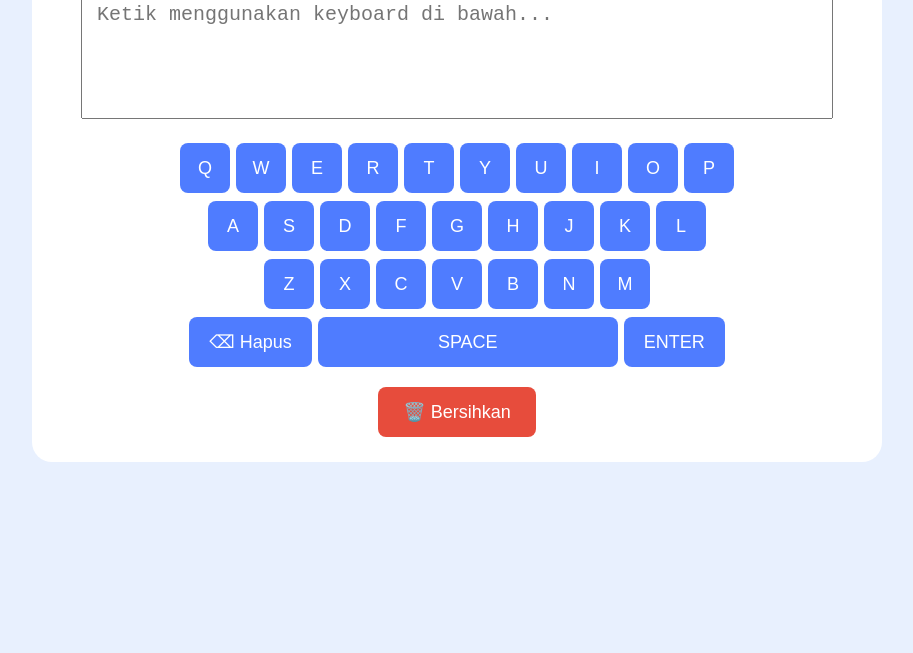
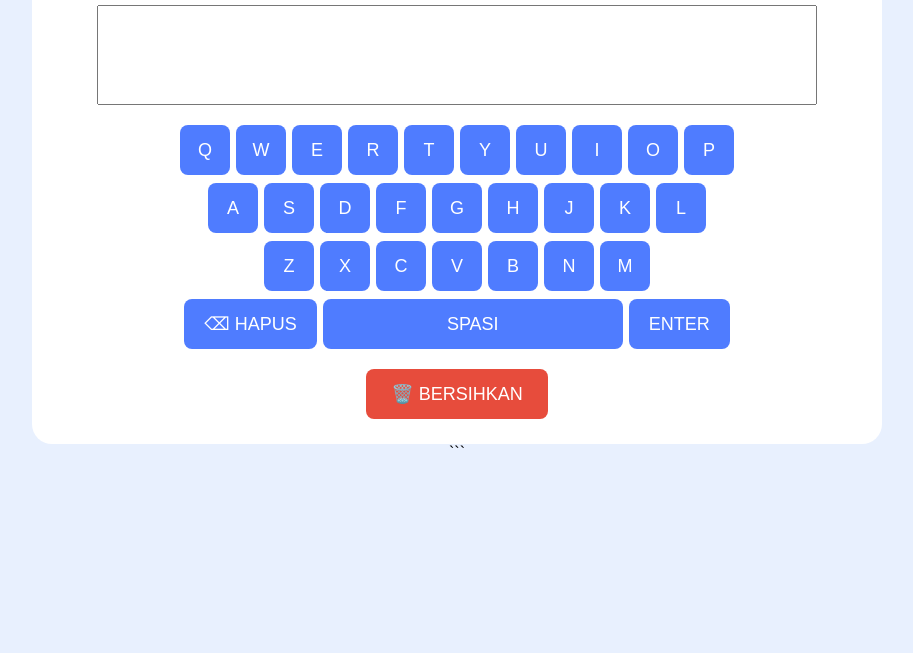
Before and after one commit to eniaja/keyboard-belajar-miss-eni, a plain HTML site: page index.html in a window 1280 px wide. Shown: the part 147-800 px from the top of the page, without its empty margins (183-1096 px from the left). Drawn offline with Linux system fonts and the light colour scheme.

Commit message:
Update index.html

````diff
--- a/index.html
+++ b/index.html
@@ -1,22 +1,59 @@
+```html
 <!DOCTYPE html>
 <html lang="id">
+
 <head>
+
     <meta charset="UTF-8">
+
+    <!-- Agar tampilan responsive di HP, tablet, dan laptop -->
     <meta name="viewport" content="width=device-width, initial-scale=1.0">
+
     <title>Keyboard Belajar</title>
+
+    <!-- Menghubungkan CSS -->
     <link rel="stylesheet" href="style.css">
+
 </head>
+
 
 <body>
 
     <div class="keyboard-app">
+
+        <!-- JUDUL -->
         <h1>⌨️ Keyboard Belajar</h1>
 
-        <textarea id="display" placeholder="Ketik menggunakan keyboard di bawah..."></textarea>
+
+        <!--
+            Area untuk menampilkan hasil ketikan.
+
+            readonly digunakan agar:
+            - Keyboard HP tidak muncul
+            - Keyboard fisik tidak digunakan
+            - Input hanya melalui keyboard virtual
+        -->
+
+        <textarea
+            id="display"
+            placeholder="Ketik menggunakan keyboard virtual di bawah..."
+            readonly>
+        </textarea>
+
+
+        <!-- ================================= -->
+        <!--          KEYBOARD VIRTUAL          -->
+        <!-- ================================= -->
 
         <div class="keyboard">
 
+
+            <!-- ================================= -->
+            <!--              QWERTY               -->
+            <!-- ================================= -->
+
             <div class="row">
+
                 <button>Q</button>
                 <button>W</button>
                 <button>E</button>
@@ -27,9 +64,16 @@
                 <button>I</button>
                 <button>O</button>
                 <button>P</button>
+
             </div>
 
+
+            <!-- ================================= -->
+            <!--               ASDF                -->
+            <!-- ================================= -->
+
             <div class="row">
+
                 <button>A</button>
                 <button>S</button>
                 <button>D</button>
@@ -39,9 +83,16 @@
                 <button>J</button>
                 <button>K</button>
                 <button>L</button>
+
             </div>
 
+
+            <!-- ================================= -->
+            <!--               ZXCV                -->
+            <!-- ================================= -->
+
             <div class="row">
+
                 <button>Z</button>
                 <button>X</button>
                 <button>C</button>
@@ -49,20 +100,57 @@
                 <button>B</button>
                 <button>N</button>
                 <button>M</button>
+
             </div>
 
+
+            <!-- ================================= -->
+            <!--          TOMBOL KHUSUS            -->
+            <!-- ================================= -->
+
             <div class="row special">
-                <button id="backspace">⌫ Hapus</button>
-                <button id="space">SPACE</button>
-                <button id="enter">ENTER</button>
+
+                <button id="backspace">
+                    ⌫ HAPUS
+                </button>
+
+                <button id="space">
+                    SPASI
+                </button>
+
+                <button id="enter">
+                    ENTER
+                </button>
+
             </div>
+
 
         </div>
 
-        <button id="clear">🗑️ Bersihkan</button>
+
+        <!-- ================================= -->
+        <!--          TOMBOL BERSIHKAN         -->
+        <!-- ================================= -->
+
+        <button id="clear">
+            🗑️ BERSIHKAN
+        </button>
+
+
     </div>
+
+
+    <!-- ================================= -->
+    <!--       MENGHUBUNGKAN JAVASCRIPT    -->
+    <!-- ================================= -->
 
     <script src="script.js"></script>
 
+
+</body>
+
+</html>
+```
+
 </body>
 </html>
````
